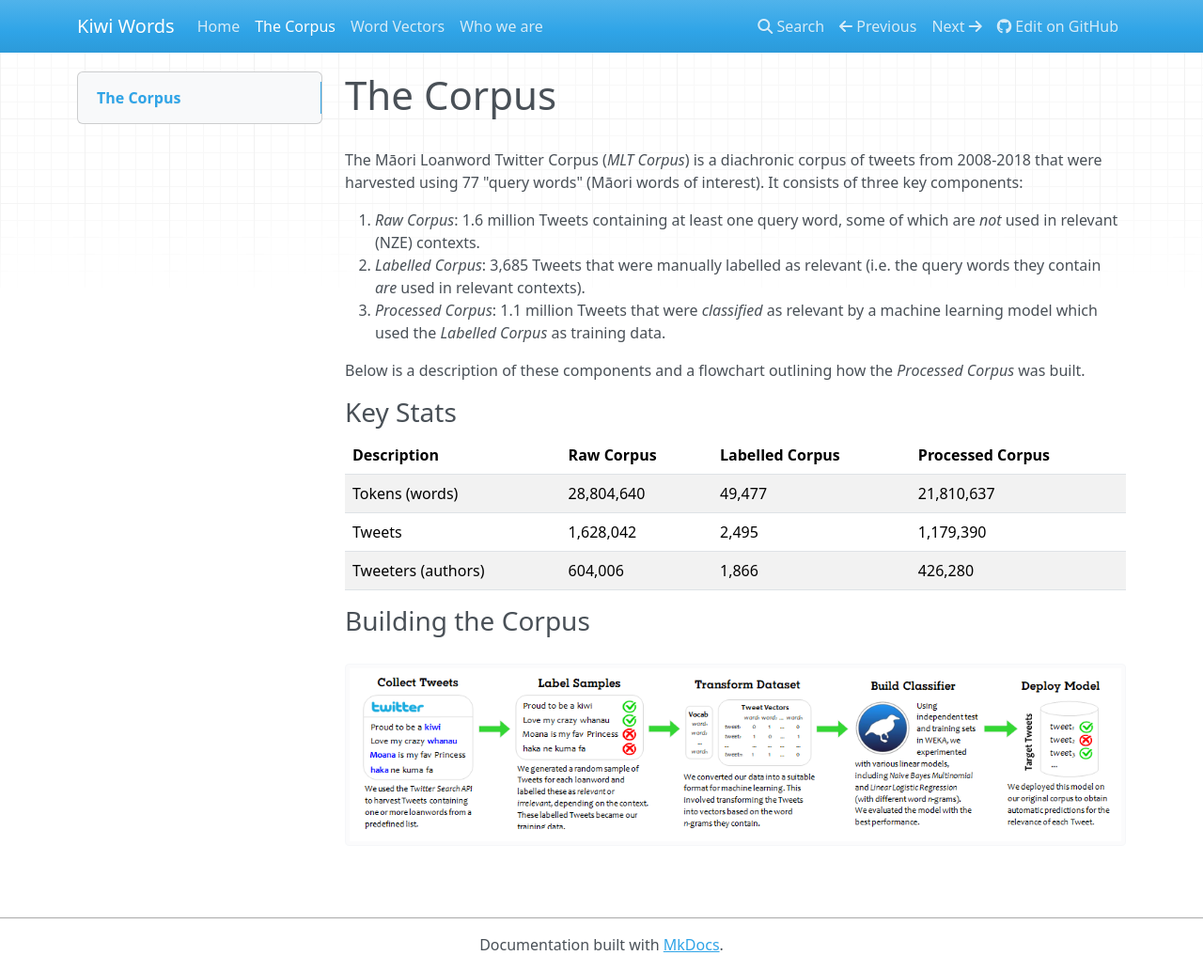
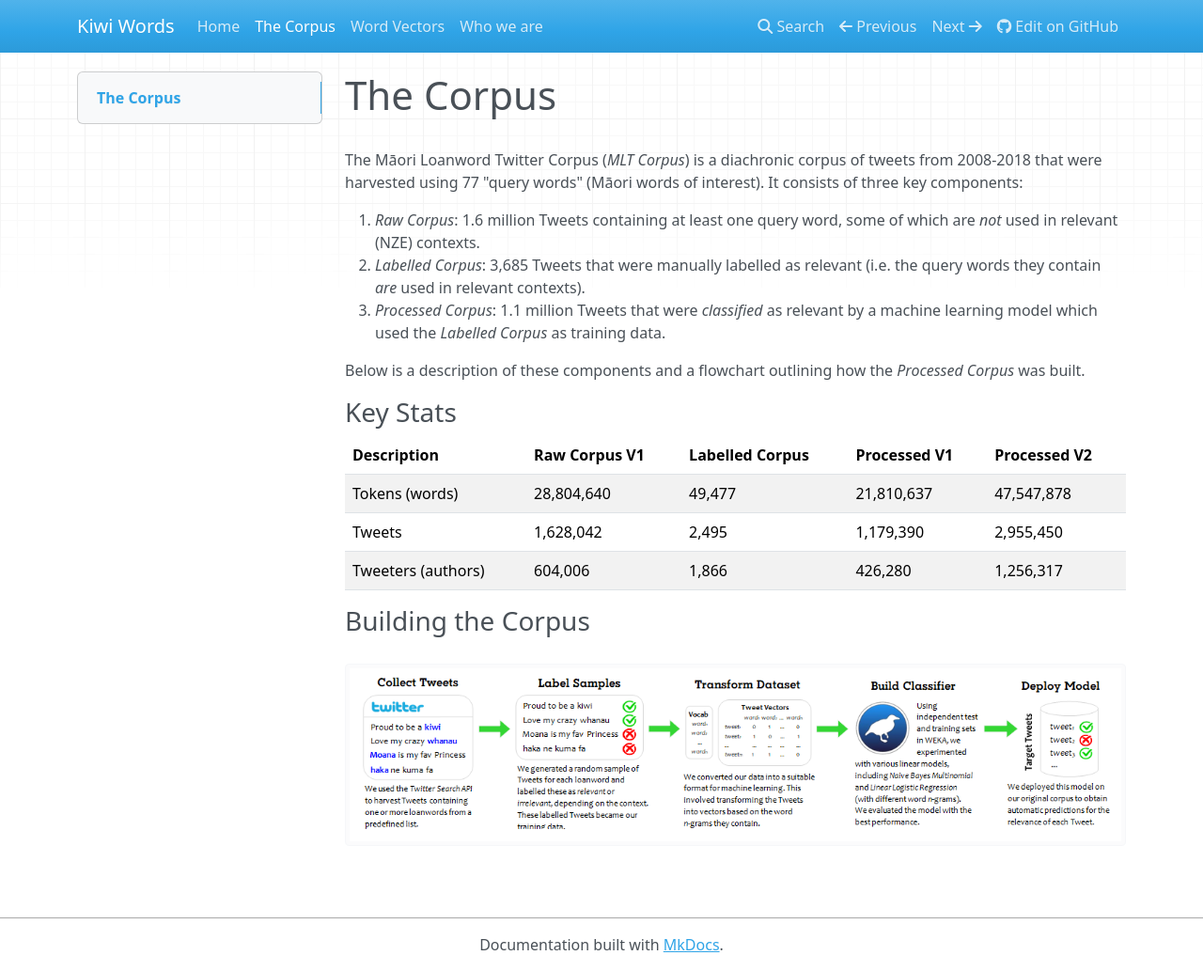
Before and after one commit to Waikato/kiwiwords, an MkDocs documentation site: the page built from docs/corpus.md, in a window 1280 px wide and 1033 px high. Shown: the whole window at 94% size. Built offline with MkDocs 1.6.1, drawn with Linux system fonts in a browser that asks for light colours; nearby versions of some CDN libraries.

Commit message:
Update corpus.md

```diff
--- a/docs/corpus.md
+++ b/docs/corpus.md
@@ -9,11 +9,11 @@ The Māori Loanword Twitter Corpus (<i>MLT Corpus</i>) is a diachronic corpus of
 Below is a description of these components and a flowchart outlining how the <i>Processed Corpus</i> was built.
 
 ### Key Stats
-| Description          | Raw Corpus | Labelled Corpus | Processed Corpus |
-| ---------------------|------------|-----------------| -----------------|
-| Tokens (words)       | 28,804,640 | 49,477          | 21,810,637       |
-| Tweets               | 1,628,042  | 2,495           | 1,179,390        |
-| Tweeters (authors)   | 604,006    | 1,866           | 426,280          |
+| Description          | Raw Corpus V1 | Labelled Corpus | Processed V1     | Processed V2 |
+| ---------------------|---------------|-----------------| -----------------|--------------|
+| Tokens (words)       | 28,804,640    | 49,477          | 21,810,637       | 47,547,878   |
+| Tweets               | 1,628,042     | 2,495           | 1,179,390        | 2,955,450    |
+| Tweeters (authors)   | 604,006       | 1,866           | 426,280          | 1,256,317    |
 
 ### Building the Corpus
  <img src="../pics/Process2.png" alt="Process" width="1500"/>
```
